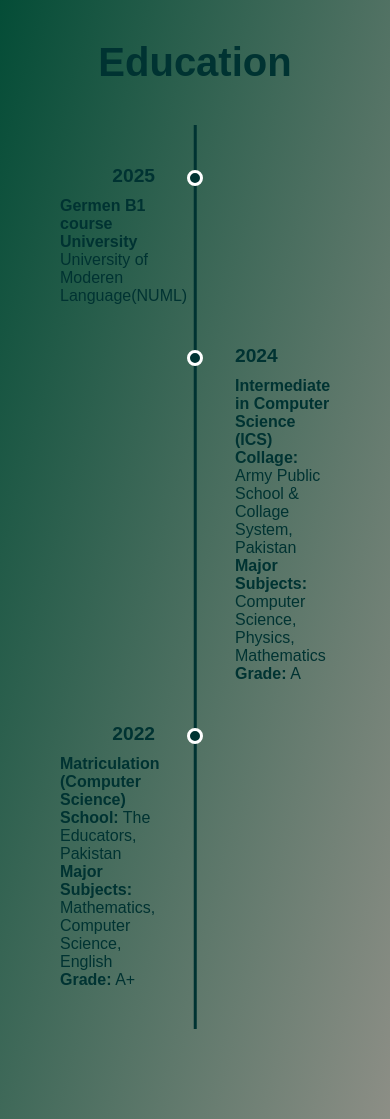
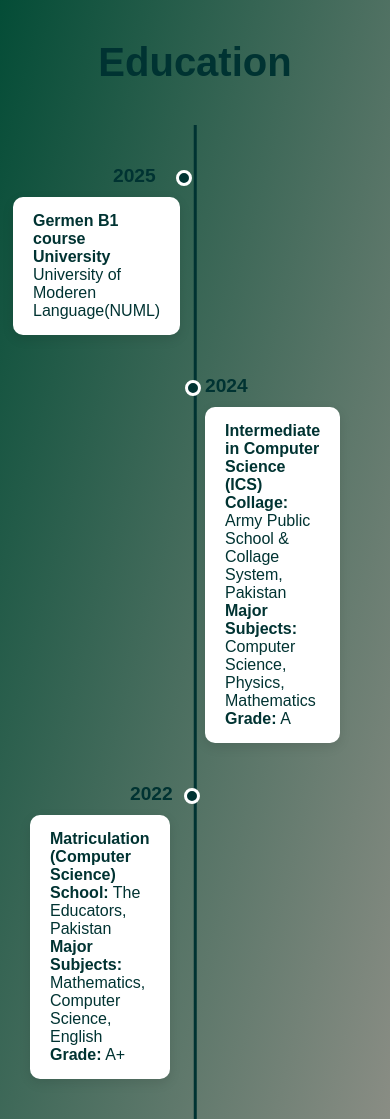
Before and after one commit to umairsaleem055/my-portfolio, a plain HTML site: page index.html in a window 390 px wide. Shown: the part 940-2059 px from the top of the page. Drawn offline with Linux system fonts and the light colour scheme.

Commit message:
Add files via upload

```diff
--- a/index.html
+++ b/index.html
@@ -86,6 +86,7 @@
   <h2>Education</h2>
   <div class="timeline">
     <!-- Item 1 -->
+  <div class="timeline-item1">    <!-- beacuse to make it adjust in mobile, the box-->
     <div class="timeline-item">
       <div class="timeline-date">2025</div>
       <div class="timeline-content">
@@ -93,6 +94,7 @@
         <P><strong>University</strong> University of Moderen Language(NUML)</P>
       </div>
     </div>
+  </div>
 
 
     <!--Item 2-->
@@ -106,14 +108,16 @@
       </div>
     </div>
 
-    <!-- Item 2 -->
+    <!-- Item 3 -->
     <div class="timeline-item">
       <div class="timeline-date">2022</div>
       <div class="timeline-content">
+
         <h3>Matriculation (Computer Science)</h3>
         <p><strong>School:</strong> The Educators, Pakistan</p>
         <p><strong>Major Subjects:</strong> Mathematics, Computer Science, English</p>
         <p><strong>Grade:</strong> A+</p>
+
       </div>
     </div>
   </div>
--- a/style.css
+++ b/style.css
@@ -428,12 +428,12 @@ background: linear-gradient(105deg, #034c36, #E3B8b8 ) ;       /* light backgrou
 #education h2 {
   font-size: 2.5rem;
   margin-bottom: 40px;
-  position: relative;
+  position:relative;
 }
 
 /* Timeline container */
 .timeline {
-  position: relative;
+  position:relative;
   max-width: 1100px;
   margin: 0 auto;
   padding: 20px 0;
@@ -467,6 +467,7 @@ background: linear-gradient(105deg, #034c36, #E3B8b8 ) ;       /* light backgrou
 .timeline-date{
 
   text-align: right;
+  margin-left: 100px;
 
 }
 
@@ -478,6 +479,7 @@ background: linear-gradient(105deg, #034c36, #E3B8b8 ) ;       /* light backgrou
 }
 
 /* Date styling */
+
 .timeline-date {
   font-weight: bold;
   color: #003332;
@@ -496,17 +498,22 @@ background: linear-gradient(105deg, #034c36, #E3B8b8 ) ;       /* light backgrou
 
   /* Start hidden & pushed down */
   opacity: 0;
-  transform: translateY(80px);
+  transform: translateX(-80px);
   transition: opacity 0.8s ease, transform 0.8s ease;
 }
 
 /* When it scrolls into view */
 .timeline-content.in-view {
   opacity: 1;
-  transform: translateY(0);
+  transform: translateX(0);
 }
 
+.pushfromleft.in-view
+{
+   opacity: 1;
+   transform: translateX(80);
 
+}
 /* Small decorative circle */
 .timeline-item::before {
   content: '';
@@ -528,17 +535,7 @@ background: linear-gradient(105deg, #034c36, #E3B8b8 ) ;       /* light backgrou
   left: -8px;
 }
 
-/* Animation keyframes */
-@keyframes fadeInUp {
-  from {
-    transform: translateY(30px);
-    opacity: 0;
-  }
-  to {
-    transform: translateY(0);
-    opacity: 1;
-  }
-}
+
 
 
 @media (max-width: 600px) {
@@ -550,15 +547,33 @@ background: linear-gradient(105deg, #034c36, #E3B8b8 ) ;       /* light backgrou
   position: relative;
 }
 
+
 .timeline{
 
   max-width: 1000px;
 }
+
+
+.timeline-item{
+
+
+  margin-left: -30px;
+
+
+}
+.timeline-item1{
+
+  margin-left: -17px;
+}
+.timeline-item:nth-child(odd)::before {
+  right: -35px;  /* circle near middle line */
+}
+.timeline-item:nth-child(even)::before {
+  left: +20px;
+}
 .timeline-content{
-
-  display:contents;
+  display: inline-block;
 }
-
 .timeline::before {
 
   width: 2.5px;
@@ -848,3 +863,18 @@ footer{
 
 
 }
+
+
+
+
+/* Animation keyframes */
+@keyframes fadeInUp {
+  from {
+    transform: translateY(30px);
+    opacity: 0;
+  }
+  to {
+    transform: translateY(0);
+    opacity: 1;
+  }
+}
```
